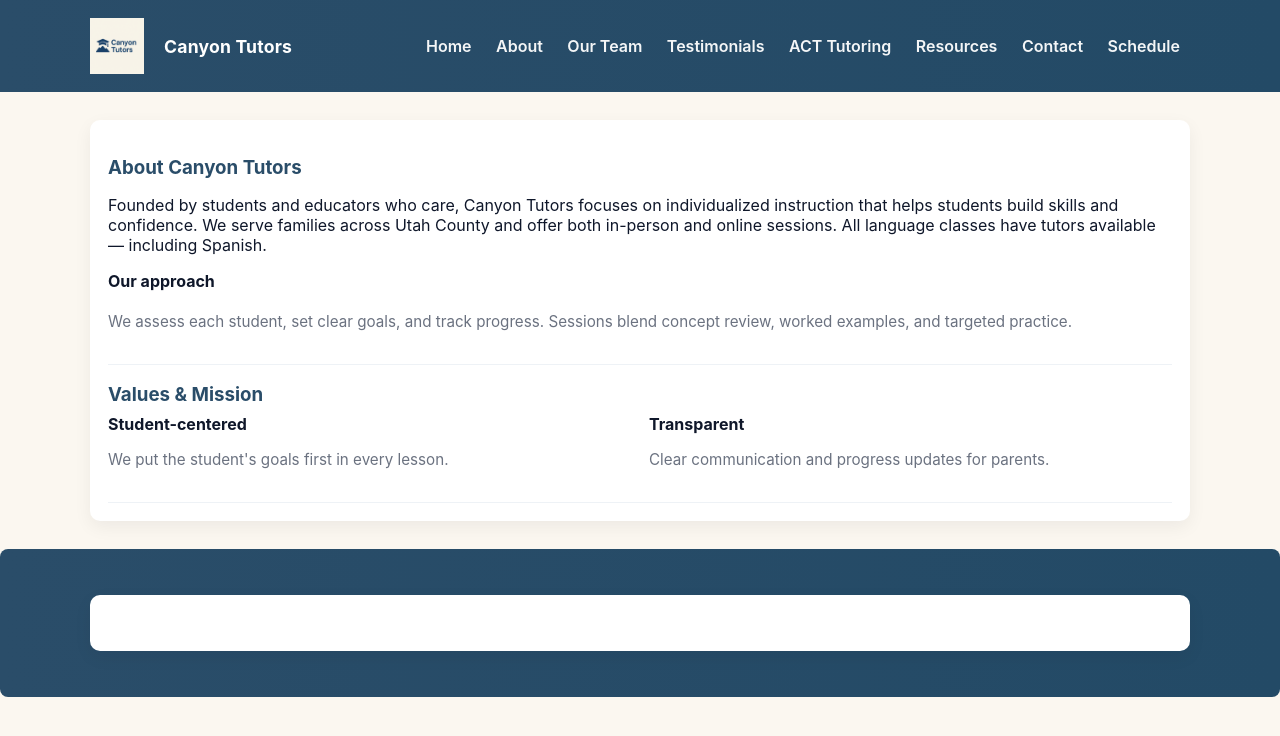
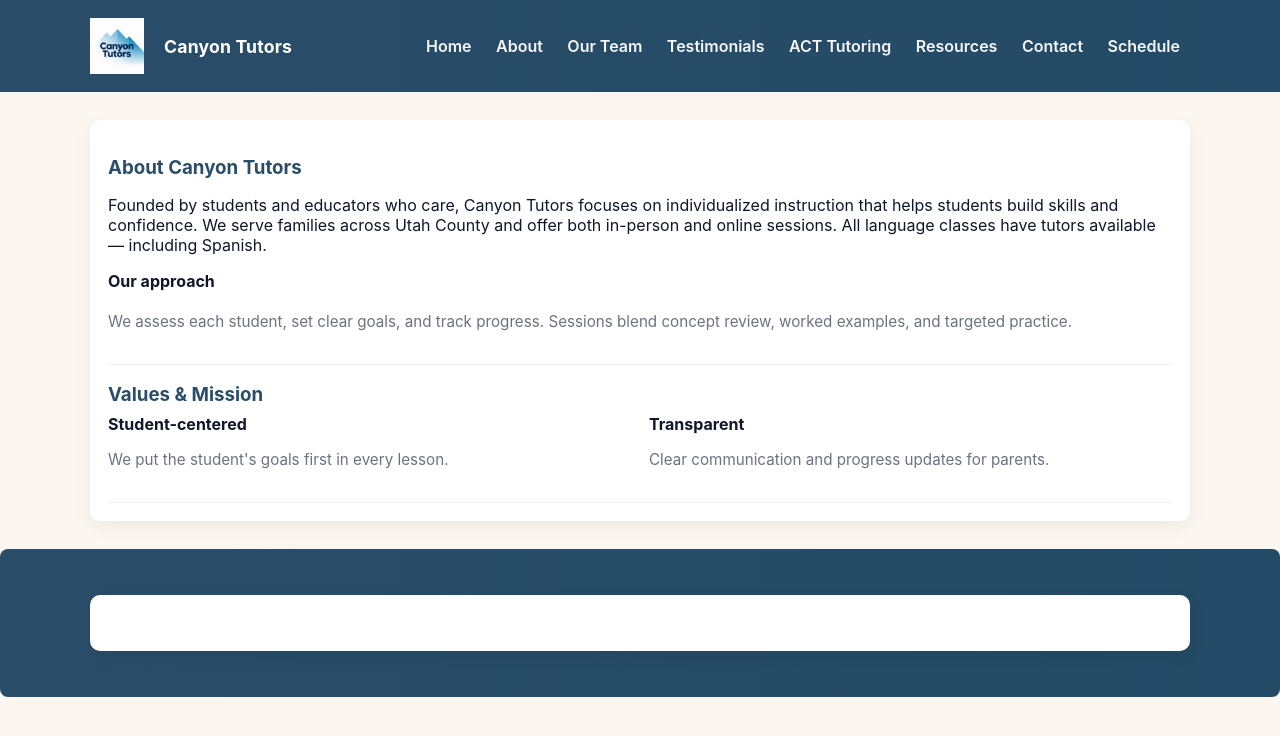
Before and after one commit to reedlaker1-ctrl/Canyon-tutors, a plain HTML site: page about.html in a window 1280 px wide. Drawn offline with Linux system fonts and the light colour scheme.

Commit message:
change logo

```diff
--- a/about.html
+++ b/about.html
@@ -3,7 +3,7 @@
 
 <div class="header-bar">
   <div class="header-inner">
-    <a class="brand" href="index.html"><img src="images/logo.png" alt="Canyon Tutors logo" style="height:56px;"><h1 style="margin:0 0 0 8px;font-size:1.1rem;color:white;">Canyon Tutors</h1></a>
+    <a class="brand" href="index.html"><img src="images/logo.jpeg" alt="Canyon Tutors logo" style="height:56px;"><h1 style="margin:0 0 0 8px;font-size:1.1rem;color:white;">Canyon Tutors</h1></a>
     <nav class="main-nav">
       <a href="index.html">Home</a>
       <a href="about.html">About</a>
```
Also changed, not shown: act.html (+1 -1 lines), contact.html (+1 -1 lines), faq.html (+1 -1 lines), index.html (+1 -1 lines), resources.html (+1 -1 lines), schedule.html (+1 -1 lines), schedule_cameron.html (+1 -1 lines), schedule_luke.html (+1 -1 lines), schedule_reed.html (+1 -1 lines), team.html (+1 -1 lines), testimonials.html (+1 -1 lines), images/logo.jpeg (added), logo.svg (deleted).
